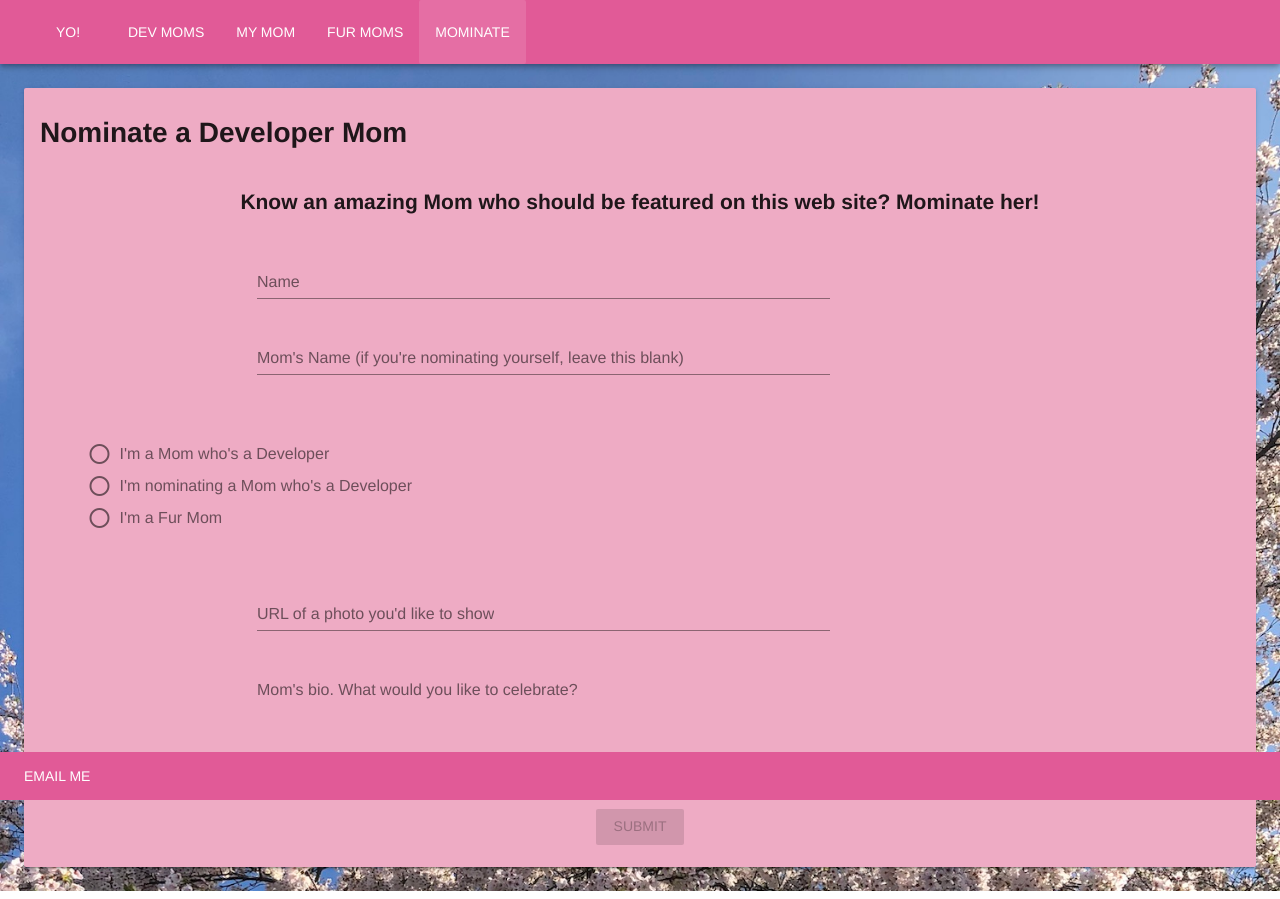
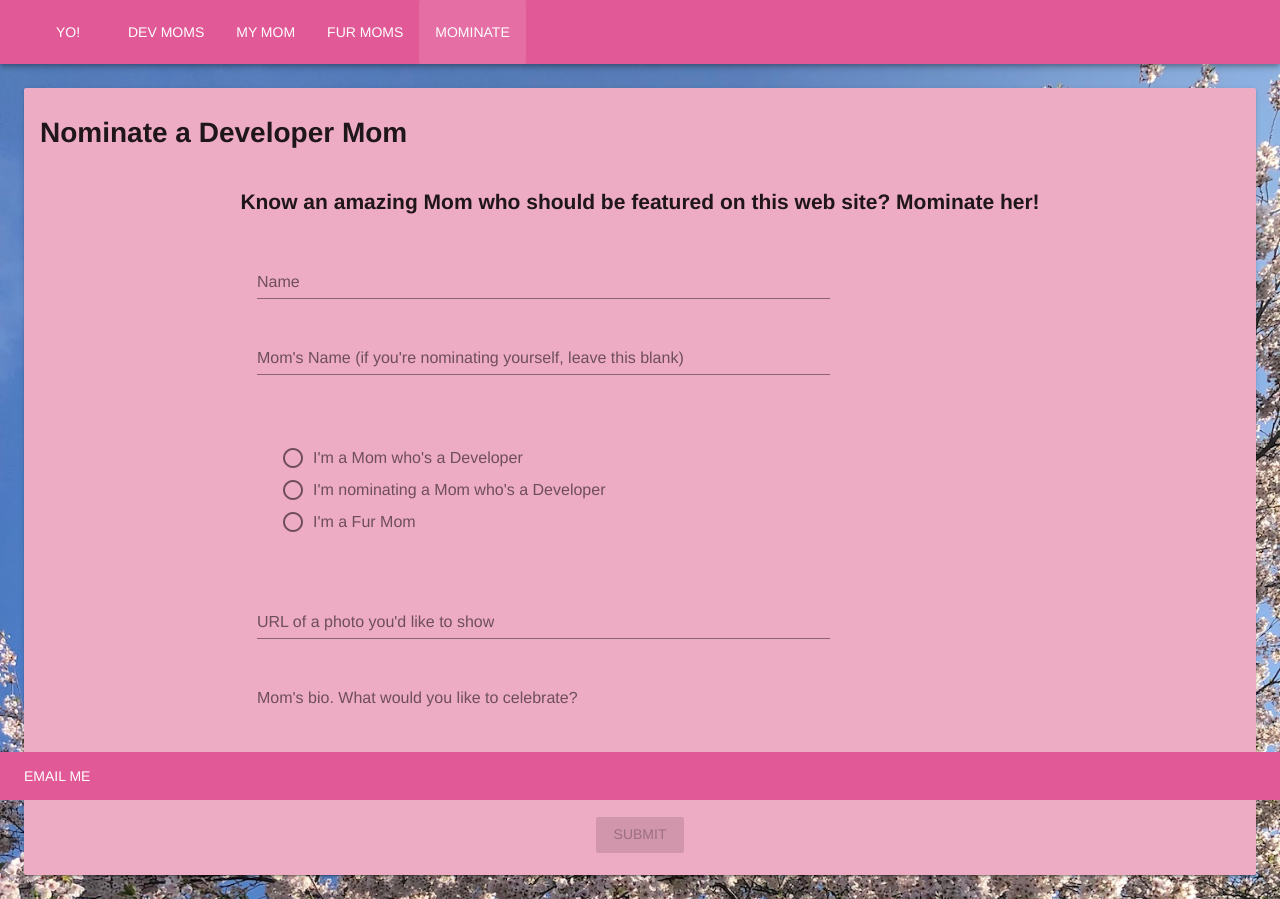
Before and after one commit to jlooper/yomamaisadev, a Vue app: page /#/nominate in a window 1280 px wide. Built offline with nearby package versions, Linux system fonts and the light colour scheme.

Commit message:
one last layout tweak

```diff
--- a/src/views/Nominate.vue
+++ b/src/views/Nominate.vue
@@ -38,6 +38,8 @@
               ></v-text-field>
             </v-flex>
           </v-layout>
+          <v-layout row wrap>
+            <v-flex lg6 offset-lg2>
               <v-container fluid>
                 <v-radio-group v-model="momType" :mandatory="true" :rules="rules">
                   <v-radio label="I'm a Mom who's a Developer" value="devMom"></v-radio>
@@ -45,6 +47,8 @@
                   <v-radio label="I'm a Fur Mom" value="furMom"></v-radio>
                 </v-radio-group>
               </v-container>
+            </v-flex>
+          </v-layout>
           <v-layout row wrap>
             <v-flex lg6 offset-lg2>
               <v-text-field
```
Lines whose indentation alone changed are shown as unchanged.
